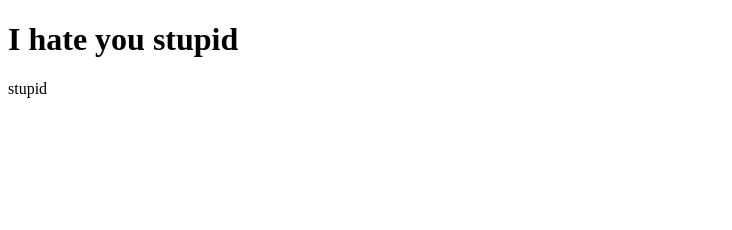
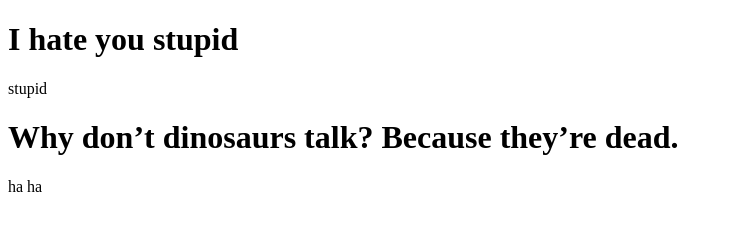
Before and after one commit to Landon809/Landon809.github.io, a plain HTML site: page index.html in a window 1280 px wide. Shown: the whole page, without its empty margins (0-732 px from the left). Drawn offline with Linux system fonts and the light colour scheme.

Commit message:
Update index.html

```diff
--- a/index.html
+++ b/index.html
@@ -9,3 +9,9 @@
 <p> stupid</p>
 </body>
 </html>
+<body></body>
+<h1>Why don’t dinosaurs talk?
+Because they’re dead.</h1>
+<p> ha ha</p>
+</body>
+</html>
```
